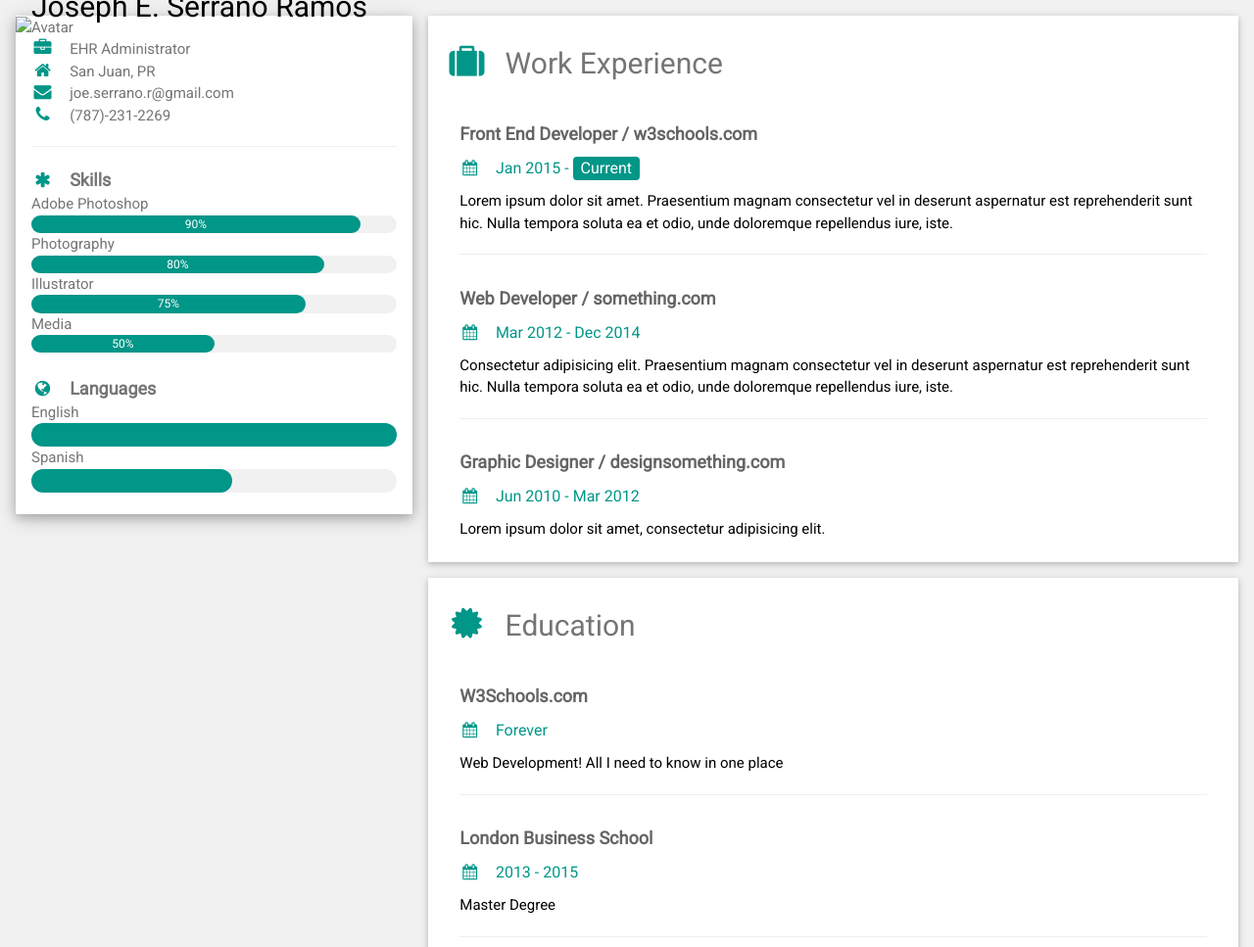
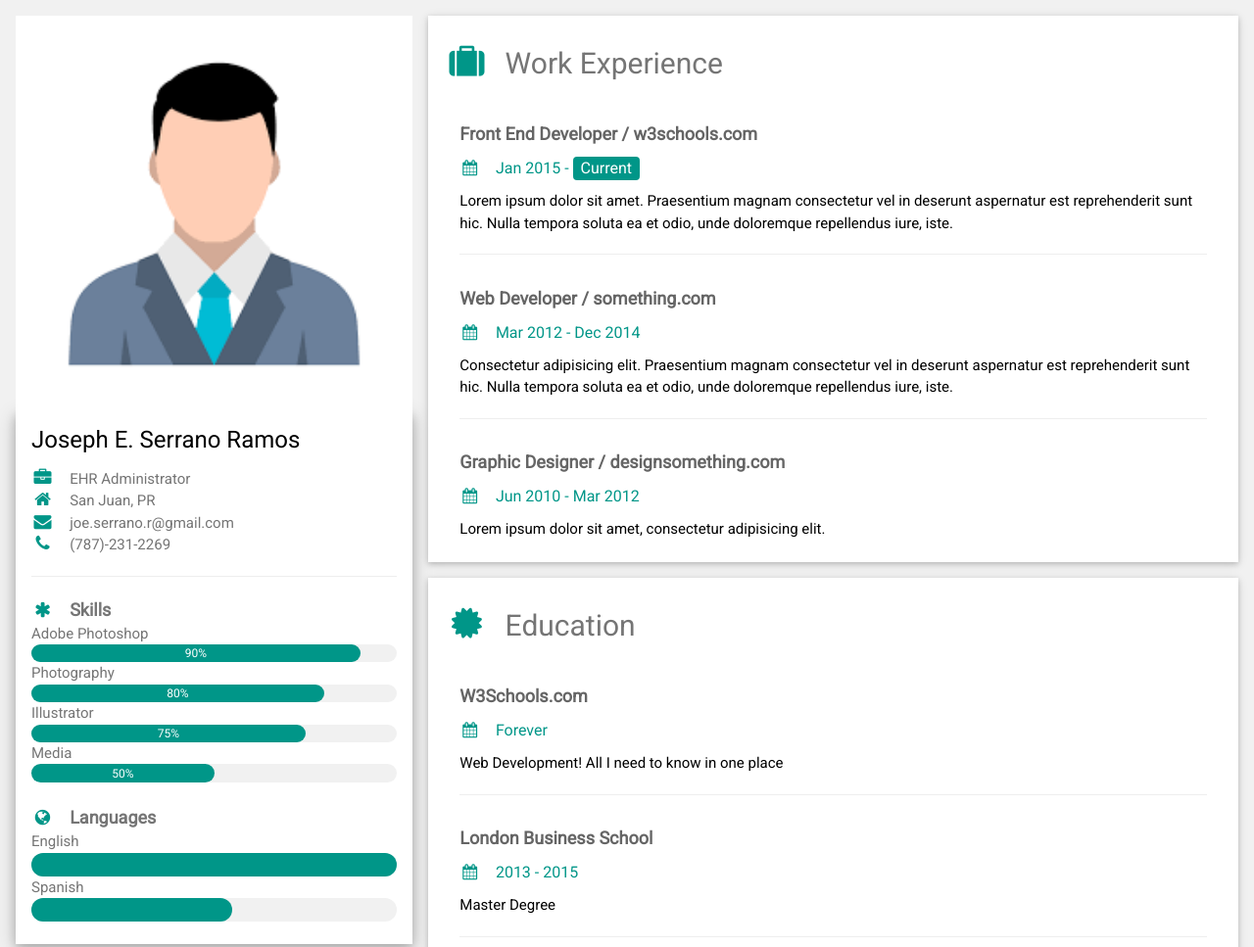
Before and after one commit to niinjoe/Resume-Website, a plain HTML site: page V1/index_template.html in a window 1280 px wide. Shown: the top 967 px of the page at 98% size. Drawn offline with Linux system fonts and the light colour scheme.

Commit message:
some changes//

```diff
--- a/V1/css/style.css
+++ b/V1/css/style.css
@@ -827,12 +827,12 @@ a {
   top: 0;
 }
 .w3-display-bottomleft {
-  position: absolute;
+  position: flex;
   left: 0;
   bottom: 0;
 }
 .w3-display-bottomright {
-  position: absolute;
+  position: flex;
   right: 0;
   bottom: 0;
 }
--- a/V1/index_template.html
+++ b/V1/index_template.html
@@ -34,15 +34,11 @@
       <div class="w3-row-padding">
         <!-- Left Column -->
         <div class="w3-third">
+          <img src="./images/index.png" style="width: 100%" alt="Avatar" />
           <div class="w3-white w3-text-grey w3-card-4">
             <div class="w3-display-container">
-              <img
-                src="/w3images/avatar_hat.jpg"
-                style="width: 100%"
-                alt="Avatar"
-              />
               <div class="w3-display-bottomleft w3-container w3-text-black">
-                <h2>Joseph E. Serrano Ramos</h2>
+                <h3>Joseph E. Serrano Ramos</h3>
               </div>
             </div>
             <div class="w3-container">
```
Also changed, not shown: V1/images/index.png (added).
